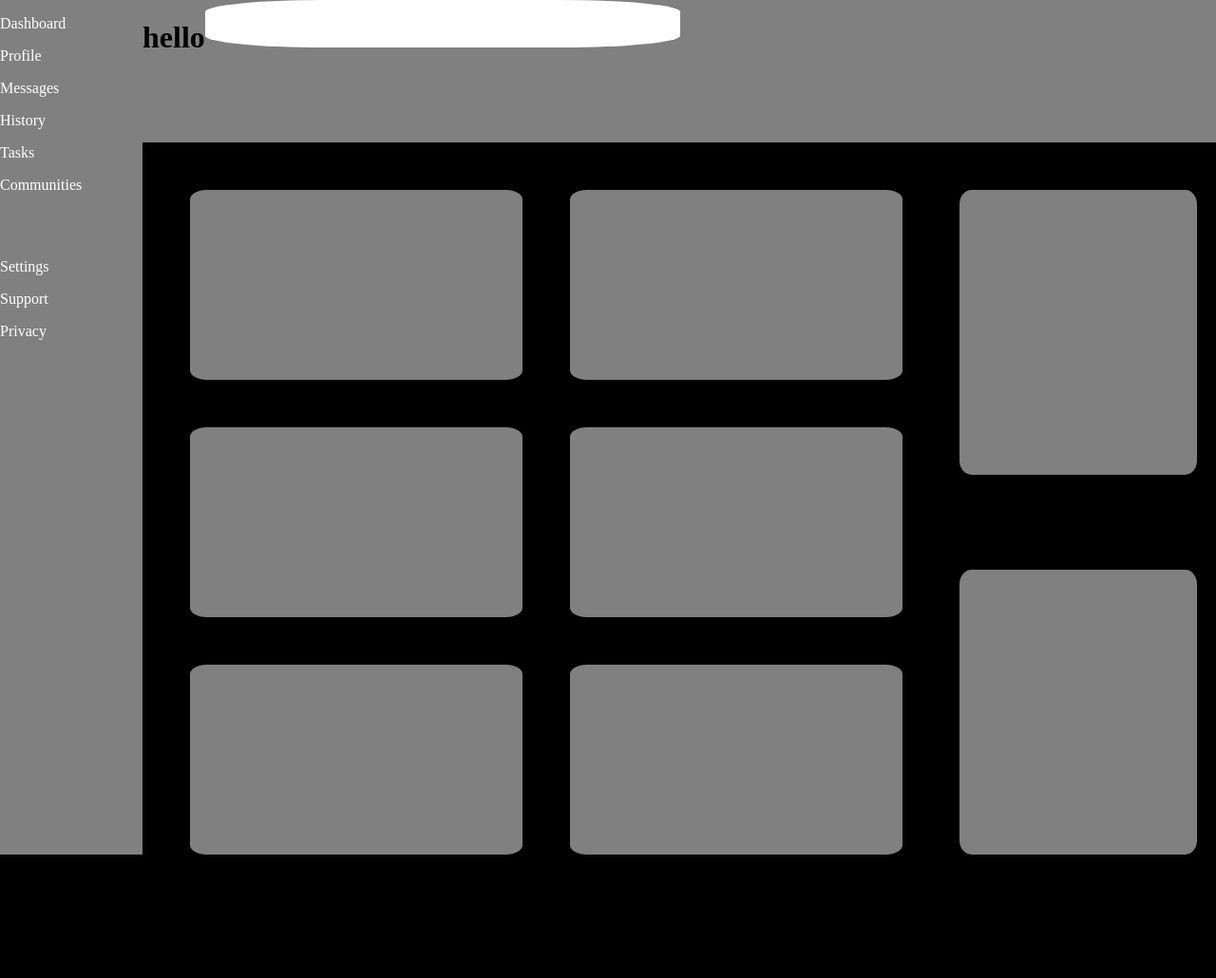
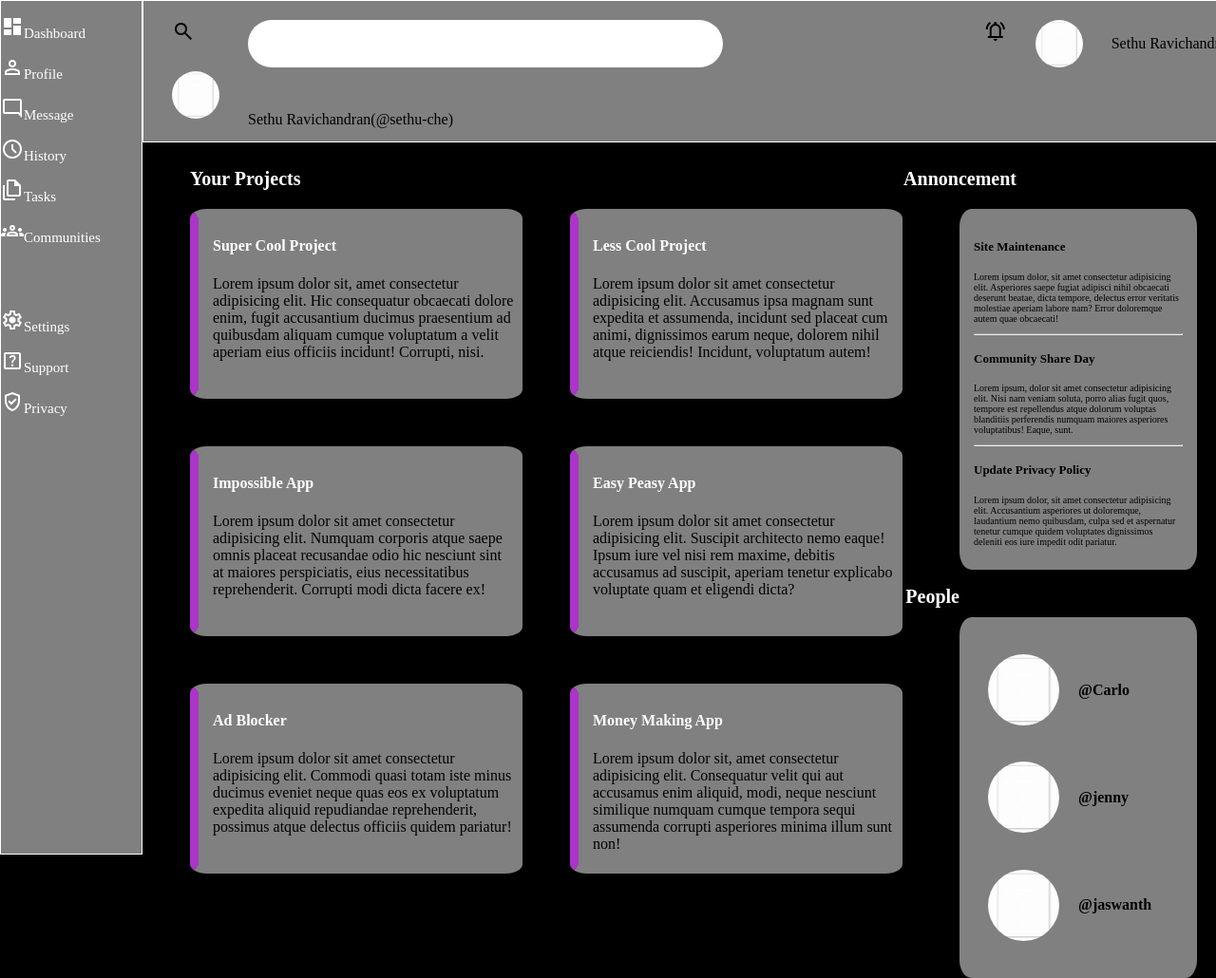
Before and after one commit to Sudhar2303/mern-dashboard, a plain HTML site: page index.html in a window 1280 px wide. Shown: the top 1030 px of the page at 95% size. Before the commit the page ends 900 px from the top, so only its background shows below. Drawn offline with nearby package versions, Linux system fonts and the light colour scheme.

Commit message:
70% completed

```diff
--- a/assets/css/style.css
+++ b/assets/css/style.css
@@ -11,84 +11,169 @@ body
 }
 .dashboard
 {
+    border: solid 0.1px white;
     position: absolute;
-    margin: 0;
     background-color: gray;
     height: 900px;
     width: 150px;
     color: white;
+    p
+    {
+        font-size: 15px;
+    }
 }
 .header
 {
     position: absolute;
+    border: solid 0.1px white;
     margin-left:150px;
     height: 150px;
     width: 1200px;
     background-color: gray;
-    display:flex;
+}
+#right
+{
+    padding-top: 20px;
+    padding-left: 30px;
+    float:right;
+    display: flex;
+    gap:30px;
+    margin-right: 50px;
+    img
+    {
+        height: 50px;
+        width:50px;
+        border-radius: 100%;
+    }
+}
+#left
+{
+    padding-top: 20px;
+    padding-left: 30px;
+    float:left;
+    display: flex;
+    flex-direction: column;
+    gap:30px;
+    img
+    {
+        height: 50px;
+        width:50px;
+        border-radius: 100%;
+    }
 }
 #search-bar
 {
+    border-radius: 1.625rem;
     height: 50px;
-    border-radius: 25% 25% 25% 25%;
     width: 500px;
     background-color: white;
 }
+.title
+{
+    font-size: 20px;
+    color: white;
+    font-family: 'Times New Roman', Times, serif;
+    position: absolute;
+}
+#position
+{
+    margin-top: 150px;
+    left: 200px;
+}
+#position2
+{
+    margin-top: 150px;
+    right: 210px;
+}
+#position3
+{
+    margin-top: 590px;
+    right: 270px;
+}
 .Container
 {
+    border: solid 0.6em gray;
     position: absolute;
     height: 200px;
     width: 350px;
     border-radius: 5%;
     background-color: gray;
+    text-align:left;
+    padding-left: 15px;
+    border-left-color: rgb(172, 52, 202);
+    h4
+    {
+        color:white;
+    }
 }
 #first
 {
-    margin-top: 200px;
+    margin-top: 220px;
     margin-left: 200px;
 }
 #second
 {
-    margin-top: 200px;
+    margin-top: 220px;
     margin-left: 600px;
 }
 #third
 {
-    margin-top: 450px;
+    margin-top: 470px;
     margin-left: 200px;
 }
 #forth
 {
-    margin-top: 450px;
+    margin-top: 470px;
     margin-left: 600px;
 }
 #fifth
 {
-    margin-top: 700px;
+    margin-top: 720px;
     margin-left: 200px;
 }
 #sixth
 {
-    margin-top: 700px;
+    margin-top: 720px;
     margin-left: 600px;
 }
 .aside-container
 {
-    height: 300px;
+    height: 380px;
     width: 250px;
     position: absolute;
     margin-top: 200px;
     margin-left: 1010px;
     background-color: gray;
     border-radius: 5%;
+    text-align:left;
+    padding:15px;
 }
 #annoncement
 {
-    margin-top: 200px;
+    margin-top: 220px;
     margin-left: 1010px;
+    h4
+    {
+        font-size: 13px;
+    }
+    p
+    {
+        font-size: 10px;
+    }
 }
 #people
 {
-    margin-top: 600px;
+    margin-top: 650px;
     margin-left: 1010px;
+    padding: 30px;
+    gap: 20px;
+    display: flex;
+    flex-wrap: wrap;
+    align-items: center;
 }
+img
+{
+    height: 75px;
+    width:75px;
+    border-radius: 100%;
+}
--- a/index.html
+++ b/index.html
@@ -4,6 +4,8 @@
     <meta charset="UTF-8">
     <meta name="viewport" content="width=device-width, initial-scale=1.0">
     <link rel="stylesheet" href="assets/css/style.css"/>
+    <link rel="stylesheet" href="https://fonts.googleapis.com/css2?family=Material+Symbols+Outlined:opsz,wght,FILL,GRAD@20..48,100..700,0..1,-50..200" />
+    <link rel="stylesheet" href="https://fonts.googleapis.com/icon?family=Material+Icons">
     <title>Dashboard</title>
     <style>
 
@@ -11,47 +13,83 @@
 </head>
 <body>
     <header class = "header">
-        <h1>hello</h1>
-        <div  id = "search-bar">
-
+        <div id = left>
+            <span class="material-symbols-outlined">search</span>
+            <img src = "06.jpg">
+        </div>
+        <div id = left>
+            <div  id = "search-bar"></div>
+            <p>Sethu Ravichandran(@sethu-che)</p>
+        </div>
+        <div id = "right">
+            <span class="material-symbols-outlined">notifications_active</span>
+            <img src = "06.jpg">
+            <p>Sethu Ravichandran</p>
         </div>
     </header>
+    <section class = "title" id="position">
+        <h4>Your Projects</h4>
+    </section>
     <section class = "dashboard">
-        <p>Dashboard</p>
-        <p>Profile</p>
-        <p>Messages</p>
-        <p>History</p>
-        <p>Tasks</p>
-        <p>Communities</p>
+        <p> <i class="material-icons icons1">dashboard</i>Dashboard</p>
+        <p><i class="material-symbols-outlined">person</i>Profile</p>
+        <p> <i class="material-symbols-outlined" > mode_comment</i>Message</p>
+        <p>  <i class="material-symbols-outlined" > schedule</i>History</p>
+        <p> <i class="material-symbols-outlined" > file_copy</i>Tasks</p>
+        <p> <i class="material-symbols-outlined" > groups</i>Communities</p>
         <br>
         <br>
-        <p>Settings</p>
-        <p>Support</p>
-        <p>Privacy</p>
+        <p> <i class="material-symbols-outlined" > settings</i>Settings</p>
+        <p> <i class="material-symbols-outlined" > help_center</i>Support</p>
+        <p> <i class="material-symbols-outlined" > verified_user</i>Privacy</p>
     </section>
     <section class = "Container" id = "first">
-
+        <h4>Super Cool Project</h4>
+        <p>Lorem ipsum dolor sit, amet consectetur adipisicing elit. Hic consequatur obcaecati dolore enim, fugit accusantium ducimus praesentium ad quibusdam aliquam cumque voluptatum a velit aperiam eius officiis incidunt! Corrupti, nisi.</p>
     </section>
     <section class = "Container" id = "second">
-
+        <h4>Less Cool Project</h4>
+        <p>Lorem ipsum dolor sit amet consectetur adipisicing elit. Accusamus ipsa magnam sunt expedita et assumenda, incidunt sed placeat cum animi, dignissimos earum neque, dolorem nihil atque reiciendis! Incidunt, voluptatum autem!</p>
     </section>
     <section class = "Container" id = "third">
-
+        <h4>Impossible App</h4>
+        <p>Lorem ipsum dolor sit amet consectetur adipisicing elit. Numquam corporis atque saepe omnis placeat recusandae odio hic nesciunt sint at maiores perspiciatis, eius necessitatibus reprehenderit. Corrupti modi dicta facere ex!</p>
     </section>
     <section class = "Container" id = "forth">
-
+        <h4>Easy Peasy App</h4>
+        <p>Lorem ipsum dolor sit amet consectetur adipisicing elit. Suscipit architecto nemo eaque! Ipsum iure vel nisi rem maxime, debitis accusamus ad suscipit, aperiam tenetur explicabo voluptate quam et eligendi dicta?</p>
     </section>
     <section class = "Container" id = "fifth">
-
+        <h4>Ad Blocker</h4>
+        <p>Lorem ipsum dolor sit amet consectetur adipisicing elit. Commodi quasi totam iste minus ducimus eveniet neque quas eos ex voluptatum expedita aliquid repudiandae reprehenderit, possimus atque delectus officiis quidem pariatur!</p>
     </section>
     <section class = "Container" id = "sixth">
-
+        <h4>Money Making App</h4>
+        <p>Lorem ipsum dolor sit, amet consectetur adipisicing elit. Consequatur velit qui aut accusamus enim aliquid, modi, neque nesciunt similique numquam cumque tempora sequi assumenda corrupti asperiores minima illum sunt non!</p>
+    </section>
+    <section class = "title" id="position2">
+        <h4>Annoncement</h4>
     </section>
     <aside class = aside-container id="annoncement">
-
+        <h4>Site Maintenance</h4>
+        <p>Lorem ipsum dolor, sit amet consectetur adipisicing elit. Asperiores saepe fugiat adipisci nihil obcaecati deserunt beatae, dicta tempore, delectus error veritatis molestiae aperiam labore nam? Error doloremque autem quae obcaecati!</p>
+        <hr>
+        <h4>Community Share Day</h4>
+        <p>Lorem ipsum, dolor sit amet consectetur adipisicing elit. Nisi nam veniam soluta, porro alias fugit quos, tempore est repellendus atque dolorum voluptas blanditiis perferendis numquam maiores asperiores voluptatibus! Eaque, sunt.</p>
+        <hr>
+        <h4>Update Privacy Policy</h4>
+        <p>Lorem ipsum dolor, sit amet consectetur adipisicing elit. Accusantium asperiores ut doloremque, laudantium nemo quibusdam, culpa sed et aspernatur tenetur cumque quidem voluptates dignissimos deleniti eos iure impedit odit pariatur.</p>
     </aside>
+    <section class = "title" id="position3">
+        <h4>People</h4>
+    </section>
     <aside class = aside-container id="people">
-
+        <img src="06.jpg" alt="" >
+        <h4>@Carlo</h4>
+        <img src="06.jpg" alt="">
+        <h4>@jenny</h4>
+        <img src ="06.jpg" alt="">
+        <h4>@jaswanth</h4>
     </aside>
 </body>
 </html>
```
Also changed, not shown: 06.jpg (added).
